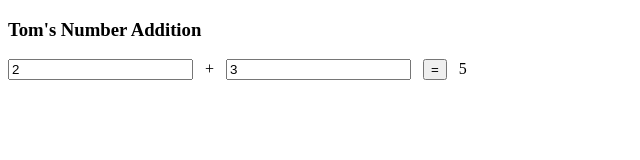
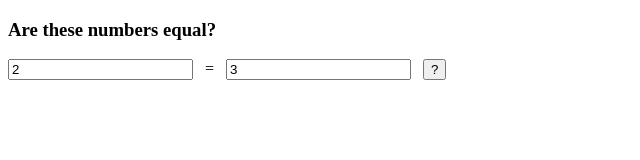
Before and after one commit to EAlbee/two-textboxes-and-an-operation, an Angular app: page / in a window 1280 px wide. Shown: the top 160 px of the page, without its empty margins (0-640 px from the left). Built offline with nearby package versions, Linux system fonts and the light colour scheme.

Commit message:
Ellis' slack-n-tell week 5
Changed functionality from addition to checking for equality. Returns string of "True" or "False" depending on result.

```diff
--- a/src/app/tjs-add-numbers/tjs-add-numbers.component.html
+++ b/src/app/tjs-add-numbers/tjs-add-numbers.component.html
@@ -1,6 +1,6 @@
-  <h3>Tom's Number Addition</h3>
+  <h3>Are these numbers equal?</h3>
   <input type="number" [(ngModel)]="n1">
-  &nbsp; + &nbsp;
+  &nbsp; = &nbsp;
   <input type="number" [(ngModel)]="n2">
-  &nbsp; <button (click)="addNumbers()">=</button> &nbsp;
+  &nbsp; <button (click)="checkEquality()">?</button> &nbsp;
   {{ answer }}
--- a/src/app/tjs-add-numbers/tjs-add-numbers.component.ts
+++ b/src/app/tjs-add-numbers/tjs-add-numbers.component.ts
@@ -12,10 +12,14 @@ export class TjsAddNumbersComponent implements OnInit {
   ngOnInit() {
   }
 
-  answer = 5;
+  answer: string = "";
 
-  addNumbers() {
-    this.answer = this.n1 + this.n2;
+  checkEquality() {
+    if (this.n1 === this.n2) {
+      this.answer = "True";
+    } else {
+      this.answer = "False";
+    }
   }
 
   n1: number = 2;
```
